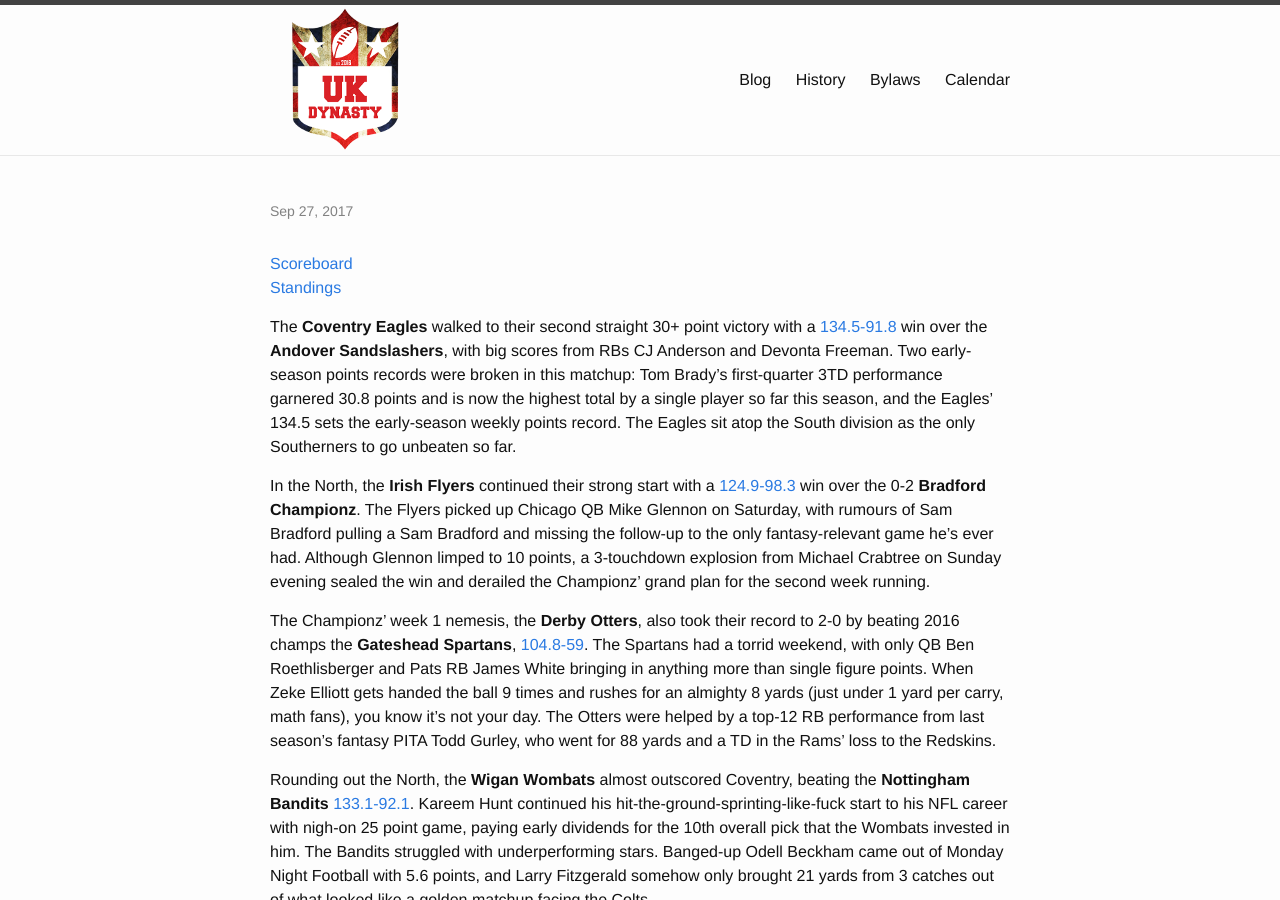
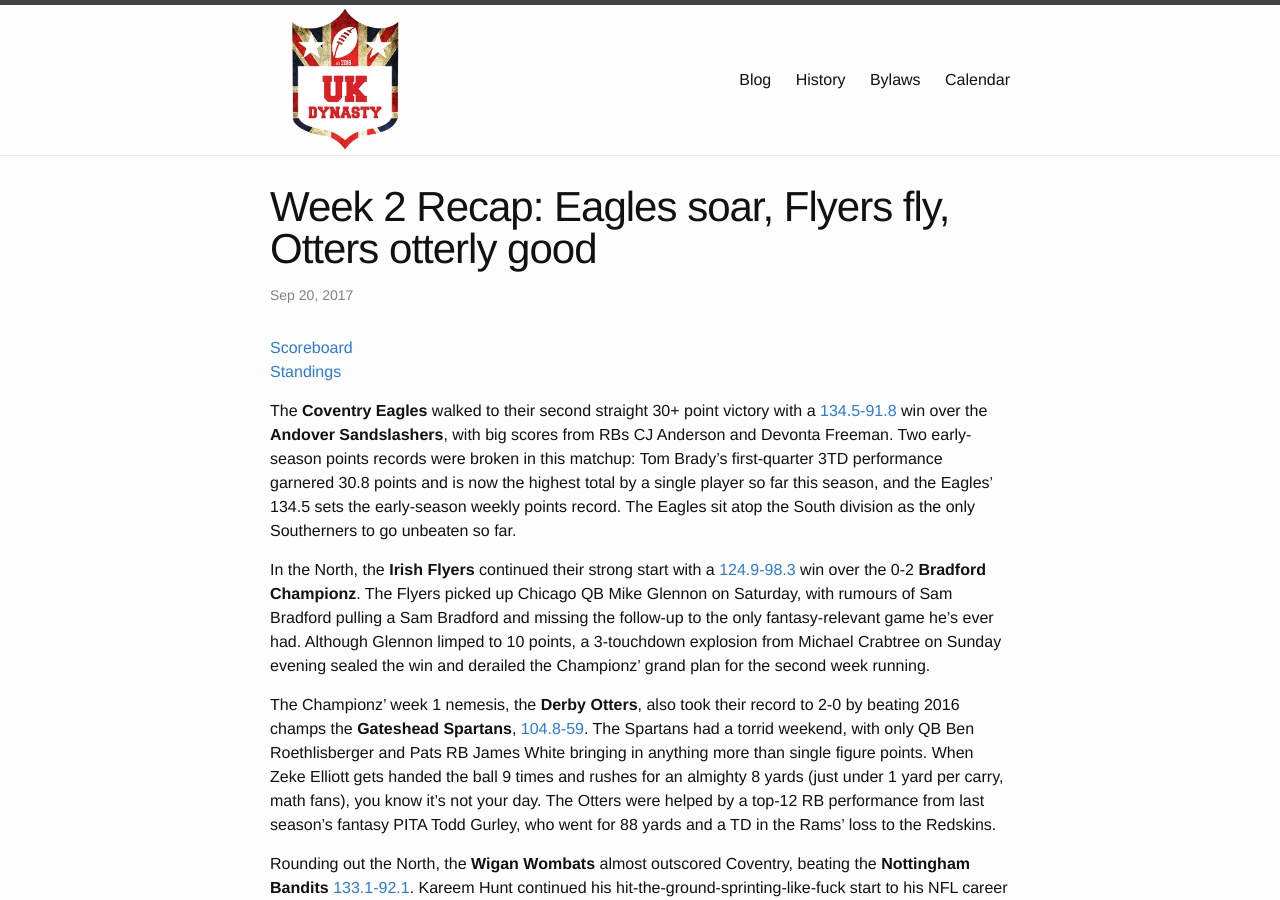
Before and after one commit to UKDynasty/ukdynasty.github.io, a Jekyll site: the page built from _posts/2017-09-19-week-2-recap.md, in a window 1280 px wide and 900 px high. Built offline with Jekyll 4.4.1, drawn with Linux system fonts in a browser that asks for light colours; our own code applies the rules of GitHub Pages for plain Markdown files.

Commit message:
Update 2017-09-19-week-2-recap.md

```diff
--- a/_posts/2017-09-19-week-2-recap.md
+++ b/_posts/2017-09-19-week-2-recap.md
@@ -1,6 +1,6 @@
 ---
 published: true
-title: Week 2 Recap: Eagles soar, Flyers fly, Otters otterly good
+title: "Week 2 Recap: Eagles soar, Flyers fly, Otters otterly good"
 layout: post
 date: 2017-09-20T00:00:00.000Z
 categories: league-news recap
```
